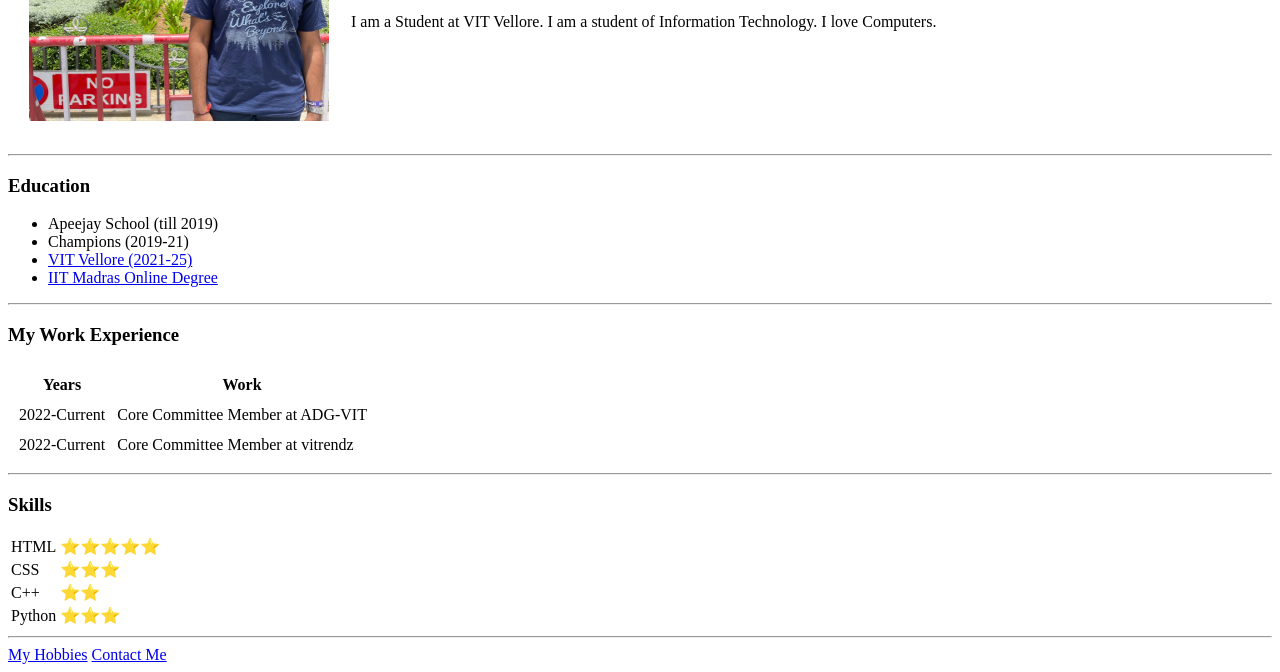
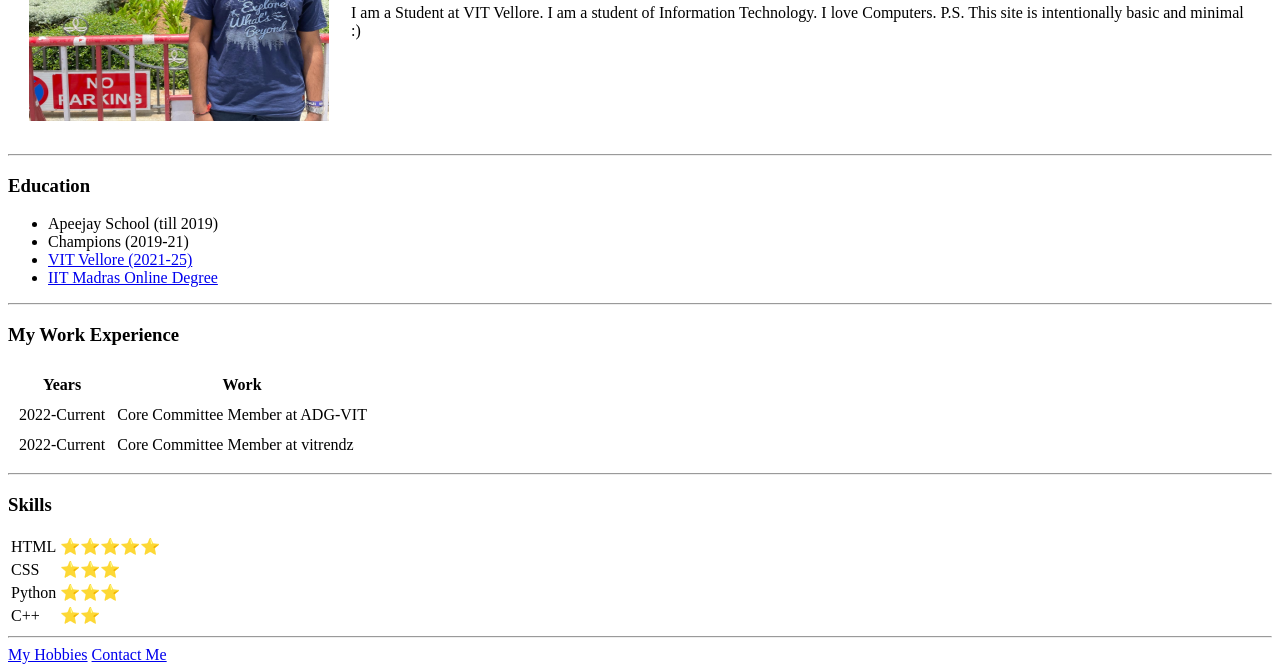
Before and after one commit to namit343/cv, a plain HTML site: page index.html in a window 1280 px wide. Shown: the part 208-880 px from the top of the page. Drawn offline with Linux system fonts and the light colour scheme.

Commit message:
Update index.html

```diff
--- a/index.html
+++ b/index.html
@@ -10,7 +10,7 @@
             <td><img src="namit.JPG" width=300 height=300 alt="My picture."></td>
             <td><h1>Namit Dasappanavar.</h1>
                 <p><em>Student at VIT Vellore.</em></p>
-                <p>I am a Student at VIT Vellore. I am a student of Information Technology. I love Computers.</p></td>
+                <p>I am a Student at VIT Vellore. I am a student of Information Technology. I love Computers. P.S. This site is intentionally basic and minimal :)</p></td>
         </tr>
     </table>
     <hr>
@@ -54,12 +54,12 @@
             <td>⭐⭐⭐</td>
         </tr>
         <tr>
+            <td>Python</td>
+            <td>⭐⭐⭐</td>
+        </tr>
+        <tr>
             <td>C++</td>
             <td>⭐⭐</td>
-        </tr>
-        <tr>
-            <td>Python</td>
-            <td>⭐⭐⭐</td>
         </tr>
     </table>
     <hr>
```
